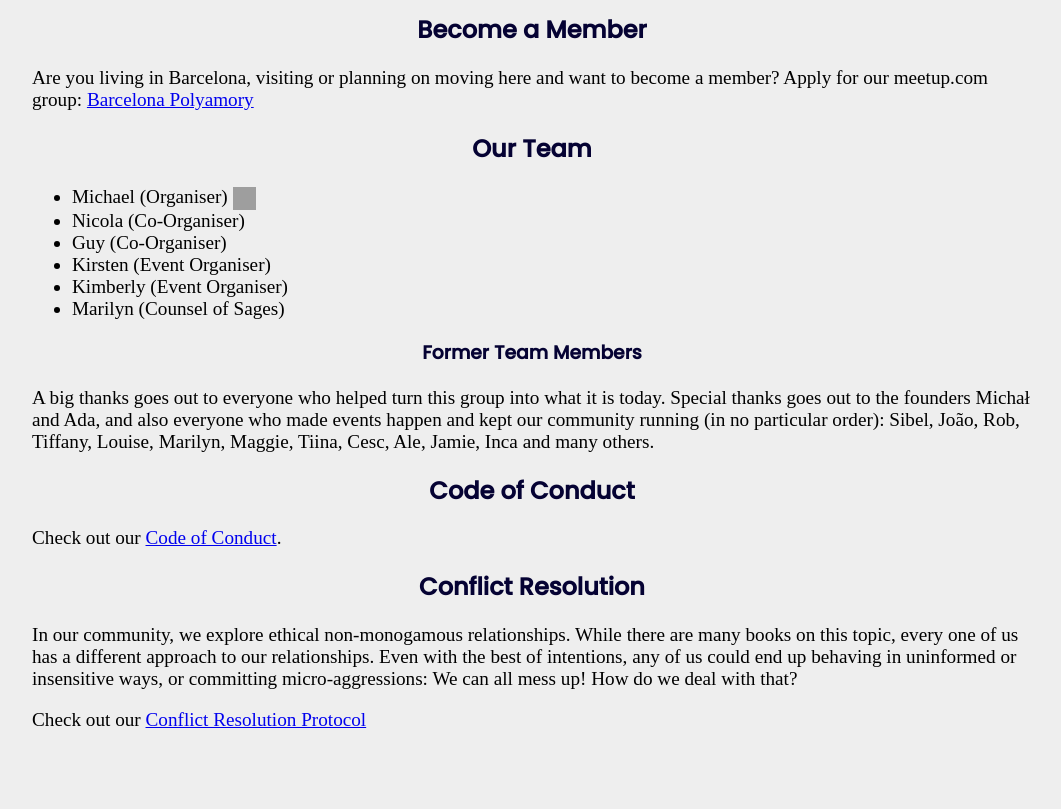
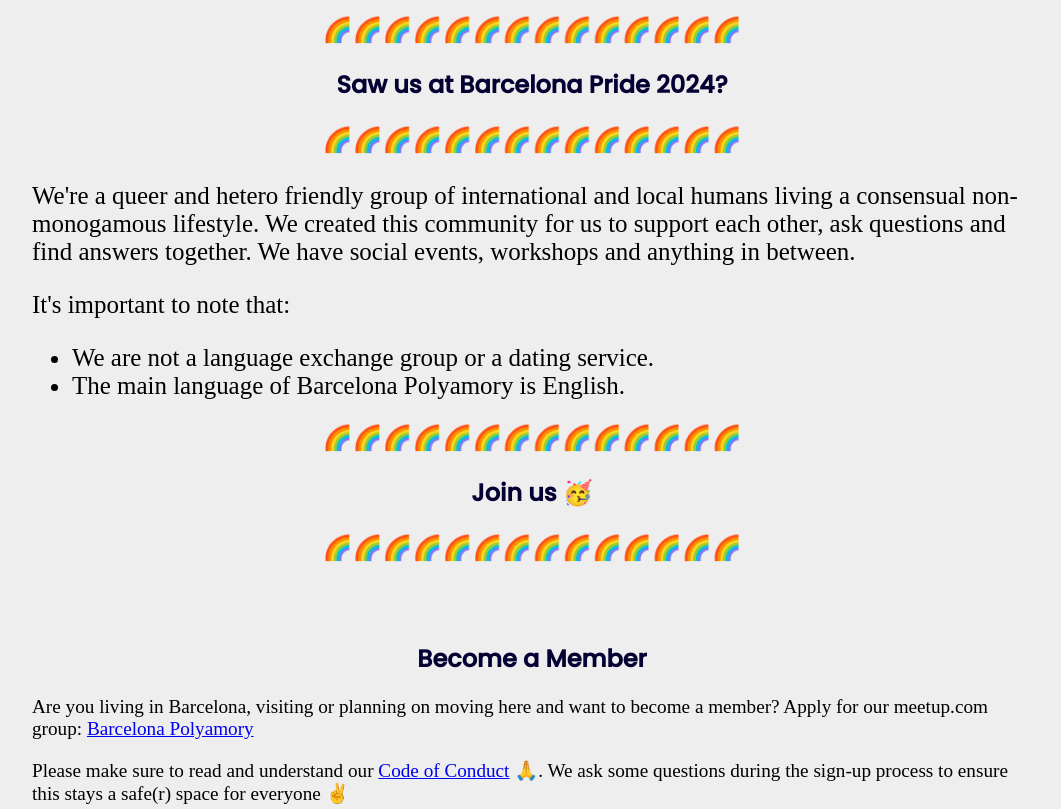
Before and after one commit to mihaeu/barcelona-polyamory-website, a plain HTML site: page index.html in a window 1280 px wide. Shown: the part 620-1429 px from the top of the page, without its empty margins (108-1169 px from the left). Before the commit the page ends 1371 px from the top, so only its background shows below. Drawn offline with Linux system fonts and the light colour scheme; grey boxes are pictures that could not be loaded.

Commit message:
Add pride info

```diff
--- a/index.html
+++ b/index.html
@@ -29,7 +29,7 @@
             font-size: 1.2em;
         }
 
-        header {
+        header, footer {
             text-align: center;
         }
 
@@ -85,10 +85,39 @@
     </header>
 
     <section>
+        <header>
+            <h1>🌈🌈🌈🌈🌈🌈🌈🌈🌈🌈🌈🌈🌈🌈</h1>
+            <h1>Saw us at Barcelona Pride 2024?</h1>
+            <h1>🌈🌈🌈🌈🌈🌈🌈🌈🌈🌈🌈🌈🌈🌈</h1>
+        </header>
+
+        <main style="font-size: 1.3em">
+            <p>We're a queer and hetero friendly group of international and local humans living a consensual non-monogamous lifestyle. We created this community for us to support each other, ask questions and find answers together. We have social events, workshops and anything in between.</p>
+
+            <p>It's important to note that:</p>
+            <ul>
+                <li>We are not a language exchange group or a dating service.</li>
+                <li>The main language of Barcelona Polyamory is English.</li>
+            </ul>
+        </main>
+
+        <footer>
+            <h1>🌈🌈🌈🌈🌈🌈🌈🌈🌈🌈🌈🌈🌈🌈</h1>
+            <h1>Join us 🥳</h1>
+            <h1>🌈🌈🌈🌈🌈🌈🌈🌈🌈🌈🌈🌈🌈🌈</h1>
+        </footer>
+    </section>
+
+    <br>
+    <br>
+
+    <section>
         <header><h1>Become a Member</h1></header>
 
         <p>Are you living in Barcelona, visiting or planning on moving here and want to become a member? Apply for our
             meetup.com group: <a href="https://meetup.com/barcelona-polyamory">Barcelona Polyamory</a></p>
+
+        <p>Please make sure to read and understand our <a href="https://bit.ly/code-of-conduct">Code of Conduct</a> 🙏. We ask some questions during the sign-up process to ensure this stays a safe(r) space for everyone ✌</p>
     </section>
 
     <section>
```
